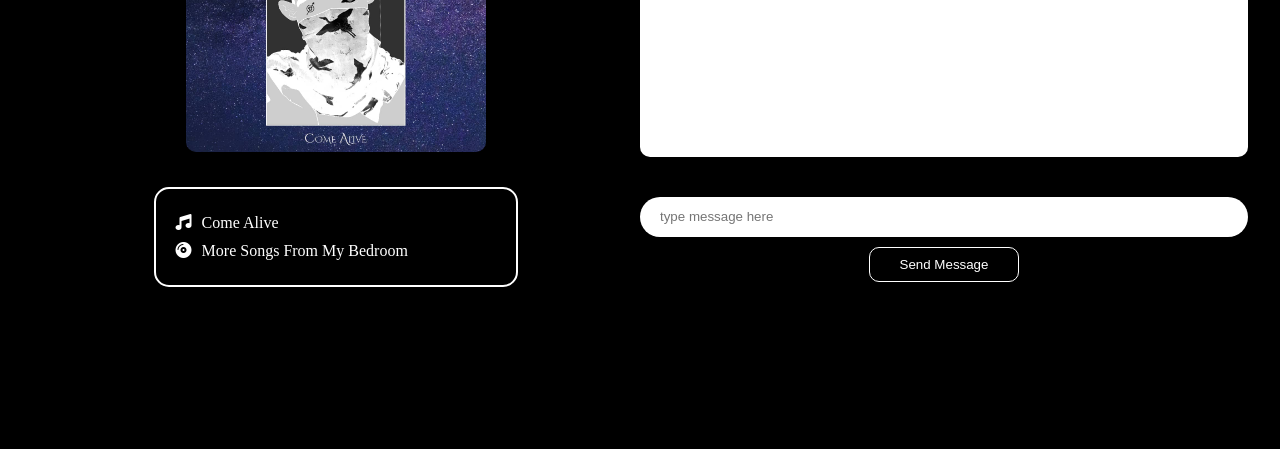
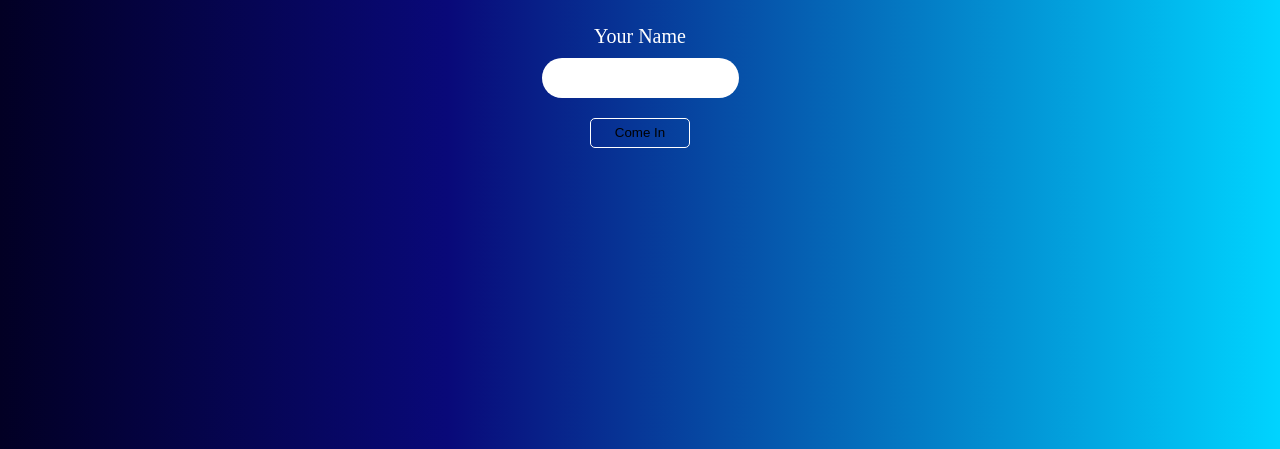
Before and after one commit to mr-funtor/bedroon-streeam, a website: page views/index.html in a window 1280 px wide. Shown: the part 351-800 px from the top of the page. Drawn offline with nearby package versions, Linux system fonts and the light colour scheme; no server answers.

Commit message:
restored the login page

```diff
--- a/views/index.html
+++ b/views/index.html
@@ -59,7 +59,7 @@
 			</aside>
 		</section>
 
-		<section class="login-area hide">
+		<section class="login-area">
 			<h2>More Songs From My Bedroom</h2>
 			<label for="name">Your Name</label>
 			<input type="name" id="name" class="user-name">
```
